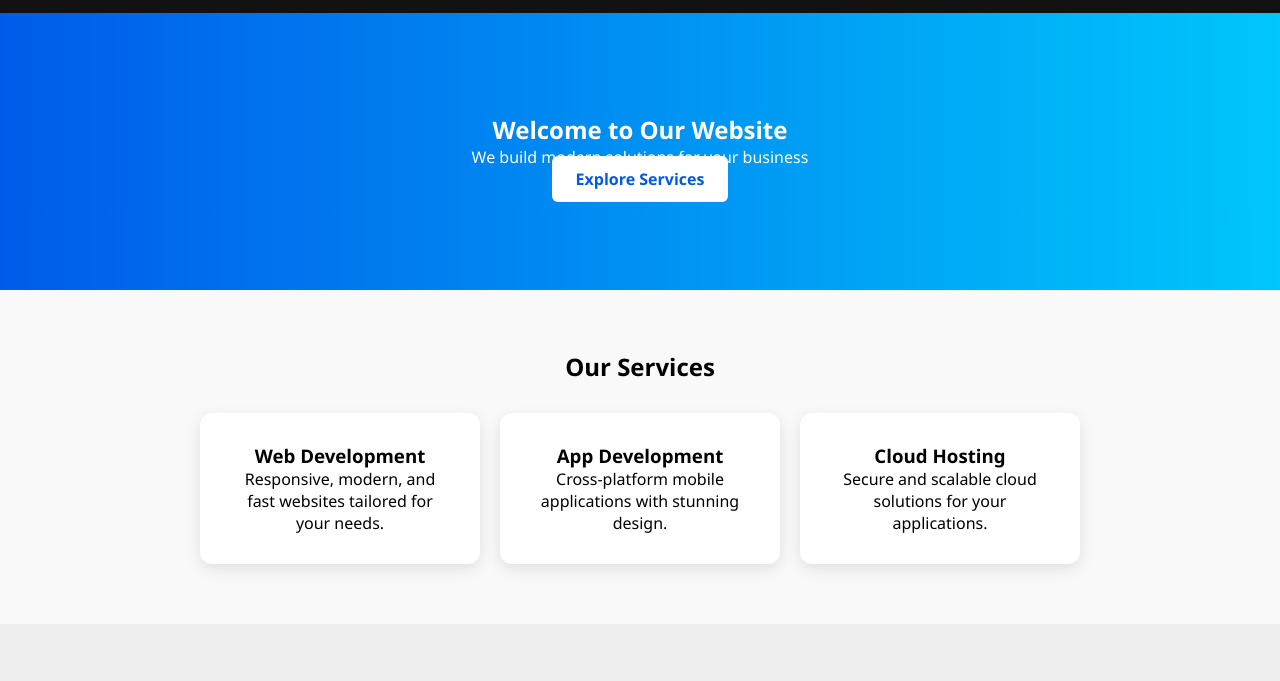
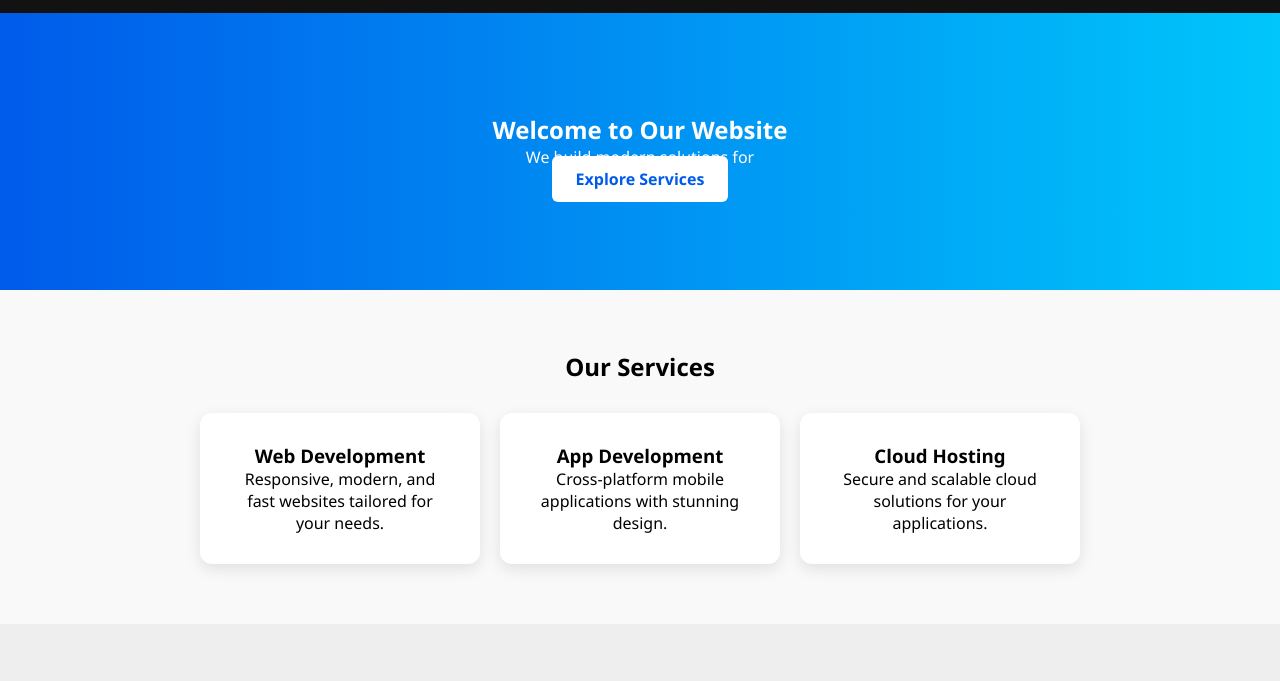
Before and after one commit to vipulmore205/New_Project, a plain HTML site: page index.html in a window 1280 px wide. Shown: the part 41-722 px from the top of the page. Drawn offline with Linux system fonts and the light colour scheme.

Commit message:
Update index.html

```diff
--- a/index.html
+++ b/index.html
@@ -21,7 +21,7 @@
   <section id="home" class="hero">
     <div class="hero-content">
       <h1>Welcome to Our Website</h1>
-      <p>We build modern solutions for your business</p>
+      <p>We build modern solutions for </p>
       <a href="#services" class="btn">Explore Services</a>
     </div>
   </section>
```
